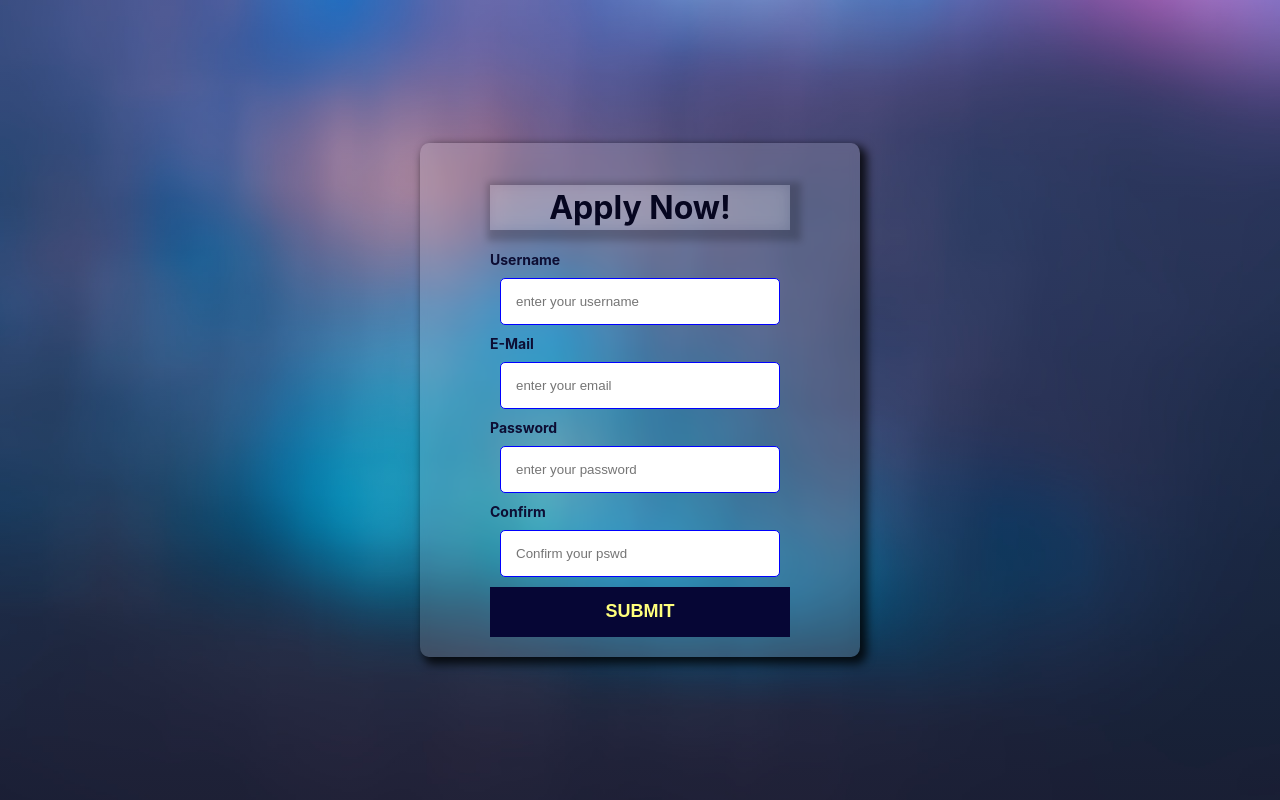
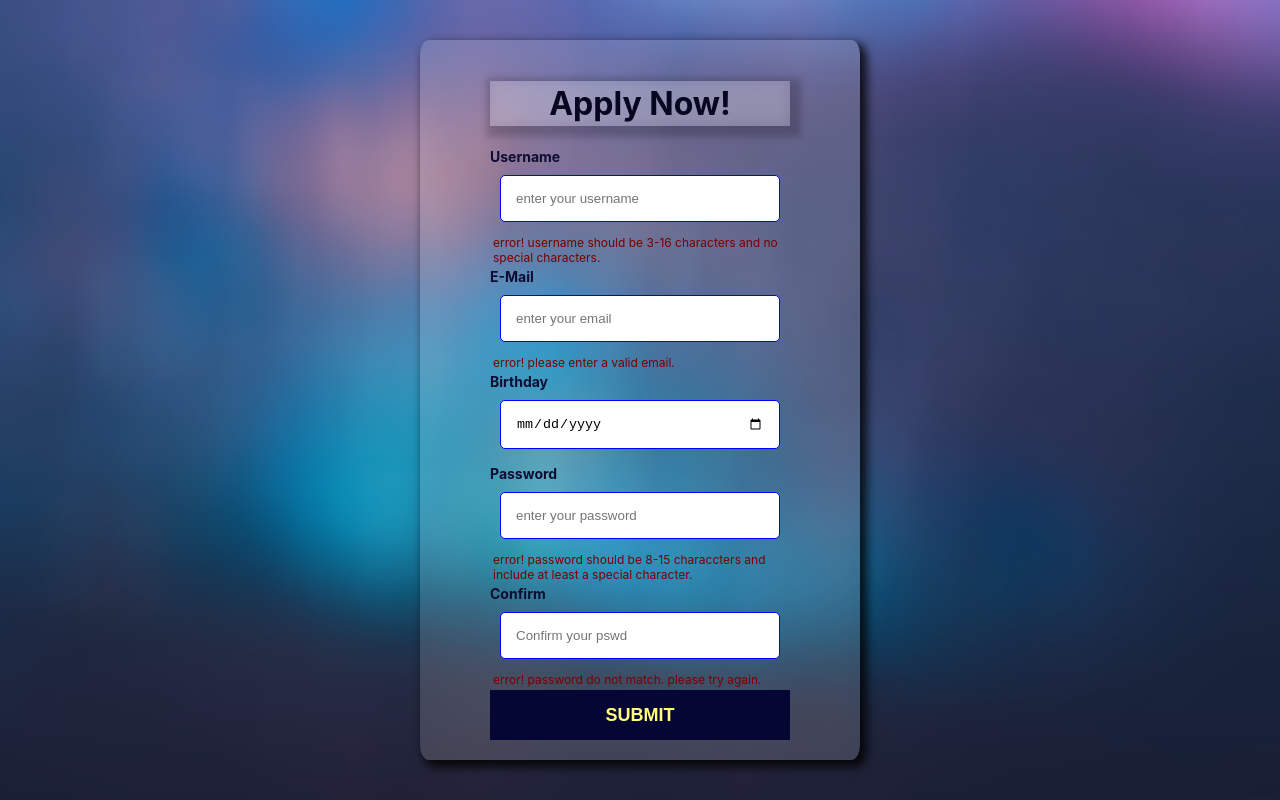
Before and after one commit to BekBrace/React-Submission-Form, a React (Create React App) app: page / in a window 1280 px wide. Built offline with nearby package versions, Linux system fonts and the light colour scheme.

Commit message:
change 5: error messages and validation

```diff
--- a/src/App.jsx
+++ b/src/App.jsx
@@ -25,28 +25,48 @@ const entries = [
     name:"username",
     type:"text",
     placeholder:"enter your username",
-    label:"Username"
+    label:"Username",
+    error: "error! username should be 3-16 characters and no special characters.",
+    required: true,
+    pattern: "^[A-Za-z0-9]{3,16}$" // regex for determining 3 to 16 letters
   },
   {
     id:2,
     name:"email",
-    type:"text",
+    // type:"text",
+    type: "email",
     placeholder:"enter your email",
-    label:"E-Mail"
+    label:"E-Mail",
+    error: "error! please enter a valid email.",
+    required: true,
   },
   {
     id:3,
+    name:"birthday",
+    type:"date",
+    placeholder:"enter your birth date",
+    label:"Birthday",
+    required: true,
+  },
+  {
+    id:4,
     name:"password",
     type:"text",
     placeholder:"enter your password",
-    label:"Password"
+    label:"Password",
+    error: "error! password should be 8-15 characcters and include at least a special character.",
+    pattern:`^(?=.[0-9](?=.*[a-zA-Z])(?=.*[!@#$%^&*])[a-zA-Z0-9!@#$%^&*]{8,15}$ `,
+    required: true,
   },
   {
-    id:4,
+    id:5,
     name:"confirmPassword",
     type:"text",
     placeholder:"Confirm your pswd",
-    label:"Confirm"
+    label:"Confirm",
+    error: "error! password do not match. please try again.",
+    required: true,
+    pattern: values.password,
   }
 ]
 
--- a/src/components/INPUT.css
+++ b/src/components/INPUT.css
@@ -2,3 +2,16 @@
         padding: 15px;
         margin: 10px;
     }
+
+    span {
+        color: rgb(122, 1, 1);
+        padding: 3px;
+        font-size: 12px;
+        /* do not show error message, initially */
+        display: none;
+    }
+
+    /* displaying the error message only when input is invalid */
+    input:invalid ~ span {
+        display: block;
+    }
--- a/src/components/INPUT.jsx
+++ b/src/components/INPUT.jsx
@@ -1,9 +1,14 @@
-import React from 'react'
-import './INPUT.css'
+import React, { useState } from 'react';
+import './INPUT.css';
 
 
 const INPUT = (props) => {
-  const {label, onChange, id, ...entryProps} = props;
+  const [focus, setFocus] = useState(false);
+  const {label, onChange, id,error, ...entryProps} = props;
+  const handleFocus = (e) => {
+    setFocus(true);
+  };
+
   return (
     <div className='input'>
         {/* <label>Username</label> */}
@@ -15,7 +20,10 @@ const INPUT = (props) => {
         name={props.name}
         placeholder={props.placeholder}/> */}
       <label>{label}</label>
-      <input {...entryProps} onChange={onChange}/>
+      <input {...entryProps} onChange={onChange} onBlur={handleFocus} focus={focus.toString()} />
+      {/* react_devtools_backend.js:4026 Warning: Received `true` for a non-boolean attribute `focus`.
+      If you want to write it to the DOM, pass a string instead: focus="true" or focus={value.toString()}. */}
+      <span>{error}</span>
     </div>
   )
 }
```
